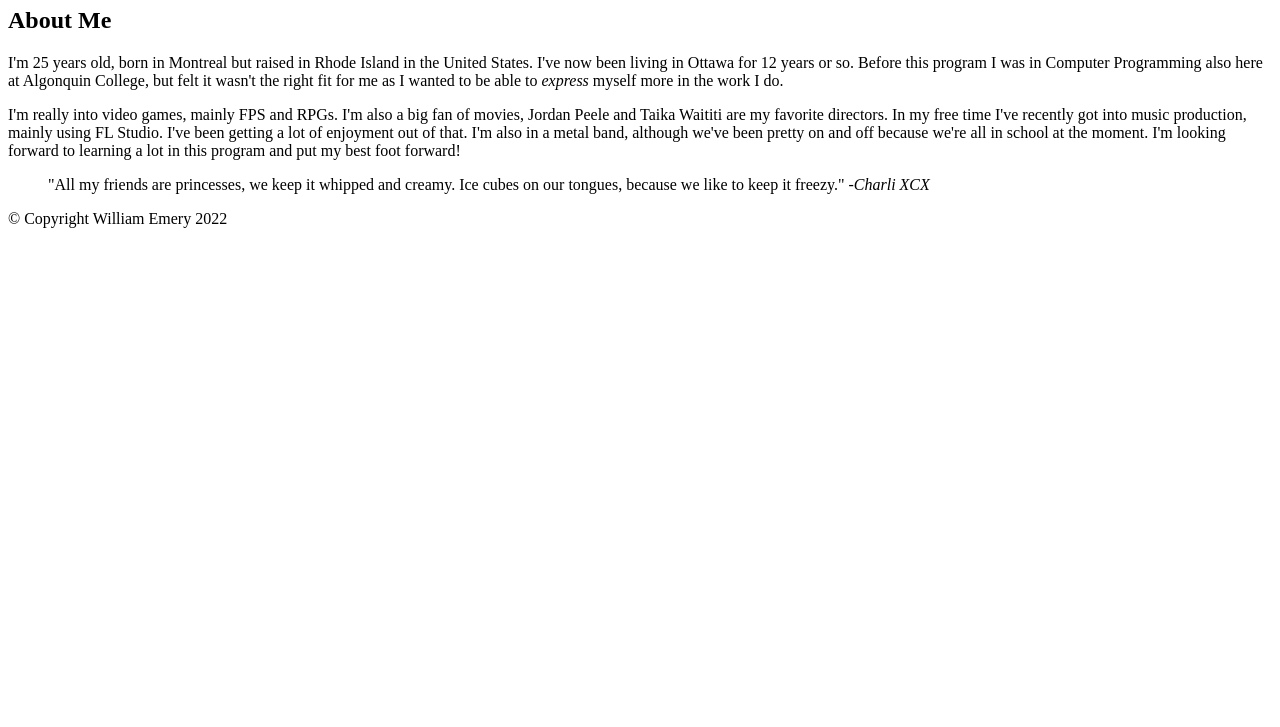
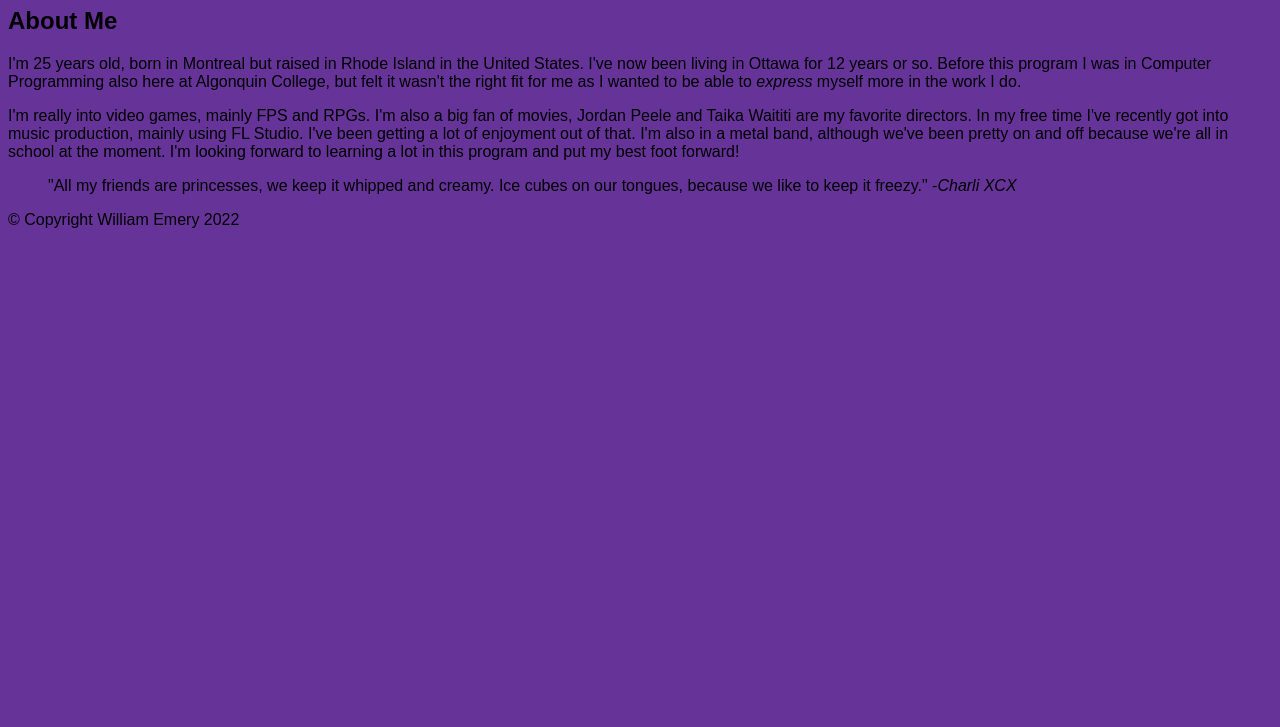
Before and after one commit to emer0047/html-assignment, a plain HTML site: page index.html in a window 1280 px wide. Shown: the part 73-800 px from the top of the page. Drawn offline with Linux system fonts and the light colour scheme.

Commit message:
version 2 complete

```diff
--- a/index.html
+++ b/index.html
@@ -7,6 +7,14 @@
     <title>HTML Assignment</title>
   </head>
   <body>
+
+      <style>
+        body {background-color:rebeccapurple;
+              font-family: fantasy;}
+      </style>
+
+
+
     <h1>Will Emery</h1>
     <article>
       <h2>About Me</h2>
```
